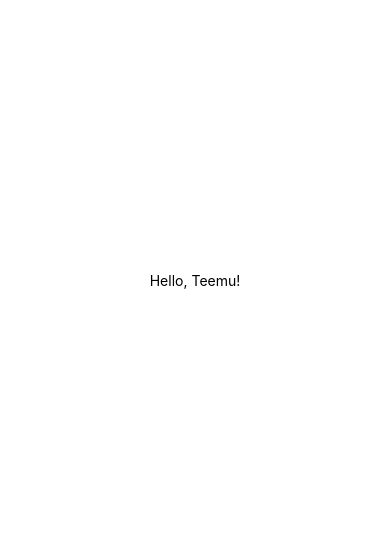
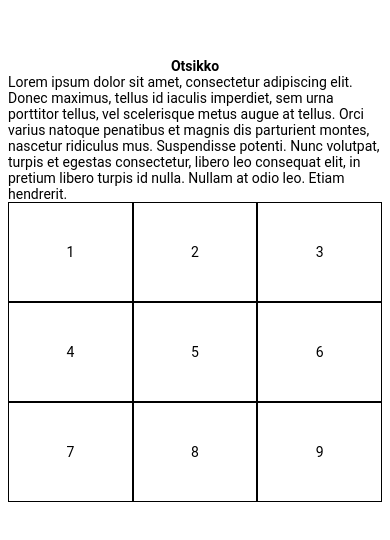
Before and after one commit to TeemuViikeri/tamk-4A00EZ65-3001-kojo, a React Native app: screen / in a window 390 px wide. Shown: the part 142-682 px from the top of the page. Built offline with nearby package versions, Linux system fonts and the light colour scheme.

Commit message:
Finish week 1 homework

```diff
--- a/App.js
+++ b/App.js
@@ -1,21 +1,31 @@
-import { StatusBar } from 'expo-status-bar';
-import React from 'react';
-import { StyleSheet, Text, View } from 'react-native';
+// Project components
+import { StatusBar } from 'expo-status-bar'
+import React from 'react'
+import { StyleSheet, View } from 'react-native'
+// Custom components
+import Header from './components/Header'
+import TextContainer from './components/TextContainer'
+import Table from './components/Table'
 
 export default function App() {
   return (
     <View style={styles.container}>
-      <Text>Hello, Teemu!</Text>
-      <StatusBar style="auto" />
+      <Header headerText='Otsikko' />
+      <TextContainer />
+      {/* Render table component with size 3 (3x3) */}
+      <Table size={3} />
+      {/* Controls the appearance of the status bar while app is running ('auto' sets color by system) */}
+      <StatusBar style='auto' />
     </View>
-  );
+  )
 }
 
 const styles = StyleSheet.create({
   container: {
+    backgroundColor: '#fff',
+    margin: 8,
     flex: 1,
-    backgroundColor: '#fff',
     alignItems: 'center',
     justifyContent: 'center',
   },
-});
+})
--- /dev/null
+++ b/components/Cell.js
@@ -0,0 +1,30 @@
+// Project and modules imports
+import React, { useState } from 'react'
+import { View, StyleSheet } from 'react-native'
+// Custom component imports
+import RobotoText from './RobotoText'
+
+const Cell = (props) => {
+  // Initialize state variable 'content' from props
+  const [content] = useState(props.content)
+
+  return (
+    <View style={styles.cell}>
+      {/* Use custom text component */}
+      <RobotoText>{content}</RobotoText>
+    </View>
+  )
+}
+
+const styles = StyleSheet.create({
+  cell: {
+    justifyContent: 'center',
+    alignItems: 'center',
+    flex: 1,
+    borderWidth: 1,
+    borderStyle: 'solid',
+    borderColor: 'black',
+  },
+})
+
+export default Cell
--- /dev/null
+++ b/components/Header.js
@@ -0,0 +1,25 @@
+// Project and modules imports
+import React from 'react'
+import { View, StyleSheet } from 'react-native'
+// Custom component imports
+import RobotoText from './RobotoText'
+
+const Header = (props) => {
+  return (
+    <View style={styles.container}>
+      {/* Use custom text component which will turn into a header throught isHeader prop */}
+      <RobotoText isHeader={true}>
+        {props.headerText}
+      </RobotoText>
+    </View>
+  )
+}
+
+const styles = StyleSheet.create({
+  container: {
+    width: '100%',
+    alignItems: 'center',
+  },
+})
+
+export default Header
--- /dev/null
+++ b/components/RobotoText.js
@@ -0,0 +1,32 @@
+// Project and modules imports
+import React, { useState } from 'react'
+import { Text, StyleSheet } from 'react-native'
+
+const RobotoText = (props) => {
+  // Initialize isHeader which will store boolean value if the component should be header
+  const [isHeader] = useState(props.isHeader)
+  // Declare text variable which will store Text component
+  let text
+  // Create Text component depending on if it should be a header or not
+  isHeader
+    ? (text = (
+        // Header text component is bolded and has numberOfLines limit value
+        <Text style={[styles.text, { fontWeight: 'bold' }]} numberOfLines={1}>
+          {props.children}
+        </Text>
+      ))
+    : (text = <Text style={styles.text}>{props.children}</Text>)
+
+  // Render Text component in variable 'text'
+  return text
+}
+
+const styles = StyleSheet.create({
+  text: {
+    // IMPORTANT: some Android phones (like OnePlus and OPPO) have default system fonts which break word cutting (via Text component's numberOfLines/ellipsizeMode props)
+    // This is the reason why this custom text component has been created: setting up own font to texts fixes the problem
+    fontFamily: 'Roboto',
+  },
+})
+
+export default RobotoText
--- /dev/null
+++ b/components/Row.js
@@ -0,0 +1,33 @@
+// Project and modules imports
+import React, { useState } from 'react'
+import { View, StyleSheet } from 'react-native'
+import { v4 as uuidv4 } from 'uuid'
+// Custom component imports
+import Cell from './Cell'
+
+const Row = (props) => {
+  // Initialize state variables
+  const [size] = useState(props.size)
+  const [multiplier] = useState(props.multiplier)
+
+  // Initialize 'cells' array
+  const cells = []
+  // Add Cell components to 'cells'
+  for (let i = 0; i < size; i++) {
+    // Use uuidv4() to give a unique key value
+    // Use multiplier to calculate correct integer as content
+    cells[i] = <Cell key={uuidv4()} content={multiplier + i + 1} />
+  }
+
+  // Render all Cell components from cells array
+  return <View style={styles.row}>{cells}</View>
+}
+
+const styles = StyleSheet.create({
+  row: {
+    flexDirection: 'row',
+    height: 100
+  },
+})
+
+export default Row
--- /dev/null
+++ b/components/Table.js
@@ -0,0 +1,31 @@
+// Project and modules imports
+import React, { useState } from 'react'
+import { View, StyleSheet } from 'react-native'
+import { v4 as uuidv4 } from 'uuid'
+// Custom component imports
+import Row from './Row'
+
+const Table = (props) => {
+  // Initialize state variable 'size' from props
+  const [size] = useState(props.size)
+
+  // Initialize 'rows' array
+  const rows = []
+  // Add Row components to 'rows'
+  for (let i = 0; i < size; i++) {
+    // Use uuidv4() to give a unique key value
+    // Send multiplier to Row to dynamically set the correct number as con
+    rows[i] = <Row key={uuidv4()} size={size} multiplier={i * size} />
+  }
+
+  // Render
+  return <View style={styles.table}>{rows}</View>
+}
+
+const styles = StyleSheet.create({
+  table: {
+    width: '100%',
+  },
+})
+
+export default Table
--- /dev/null
+++ b/components/TextContainer.js
@@ -0,0 +1,22 @@
+// Project and modules imports
+import React from 'react'
+import { View } from 'react-native'
+// Custom component imports
+import RobotoText from './RobotoText'
+
+const TextContainer = () => {
+  return (
+    <View>
+      <RobotoText>
+        Lorem ipsum dolor sit amet, consectetur adipiscing elit. Donec maximus,
+        tellus id iaculis imperdiet, sem urna porttitor tellus, vel scelerisque
+        metus augue at tellus. Orci varius natoque penatibus et magnis dis
+        parturient montes, nascetur ridiculus mus. Suspendisse potenti. Nunc
+        volutpat, turpis et egestas consectetur, libero leo consequat elit, in
+        pretium libero turpis id nulla. Nullam at odio leo. Etiam hendrerit.
+      </RobotoText>
+    </View>
+  )
+}
+
+export default TextContainer
```
